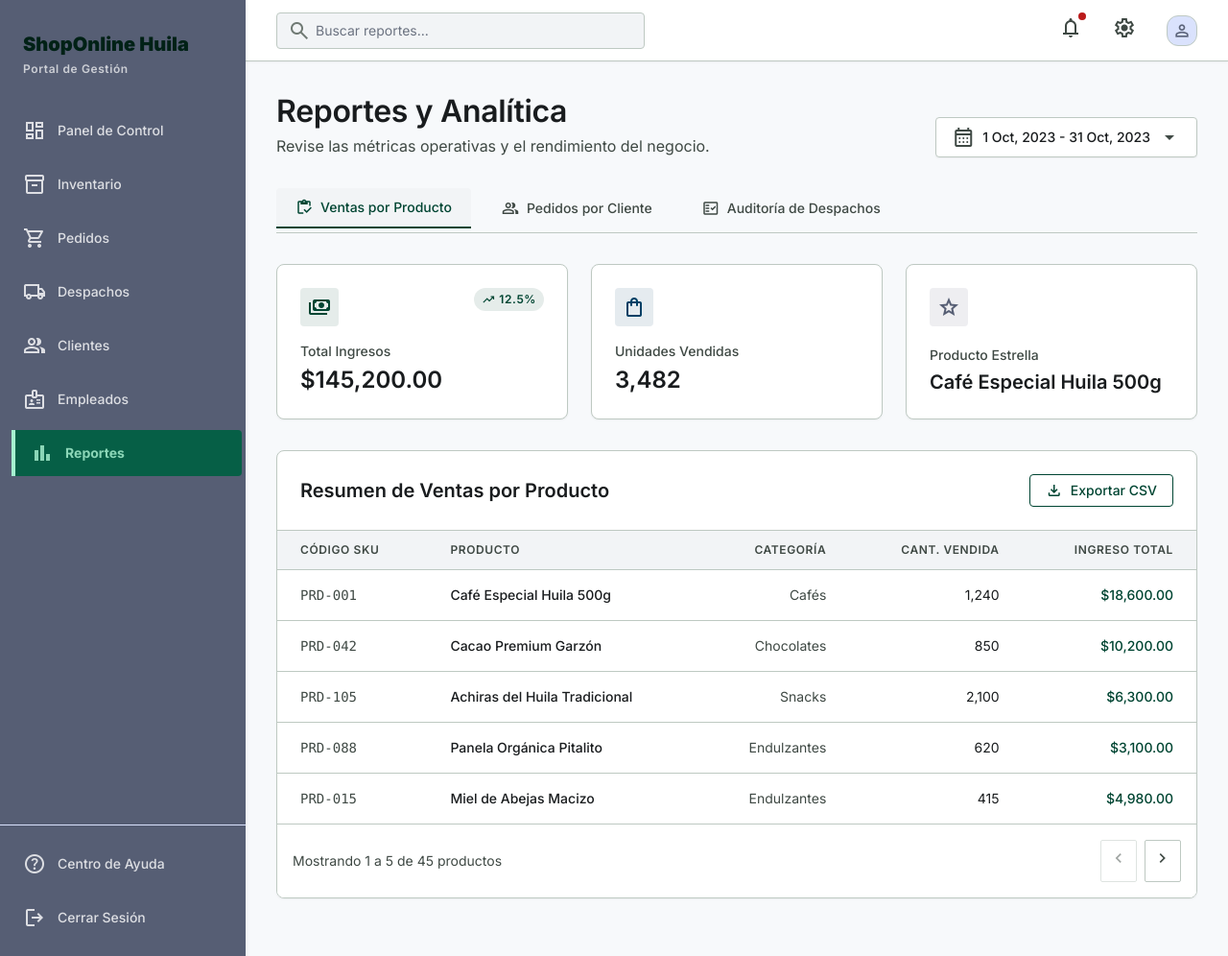
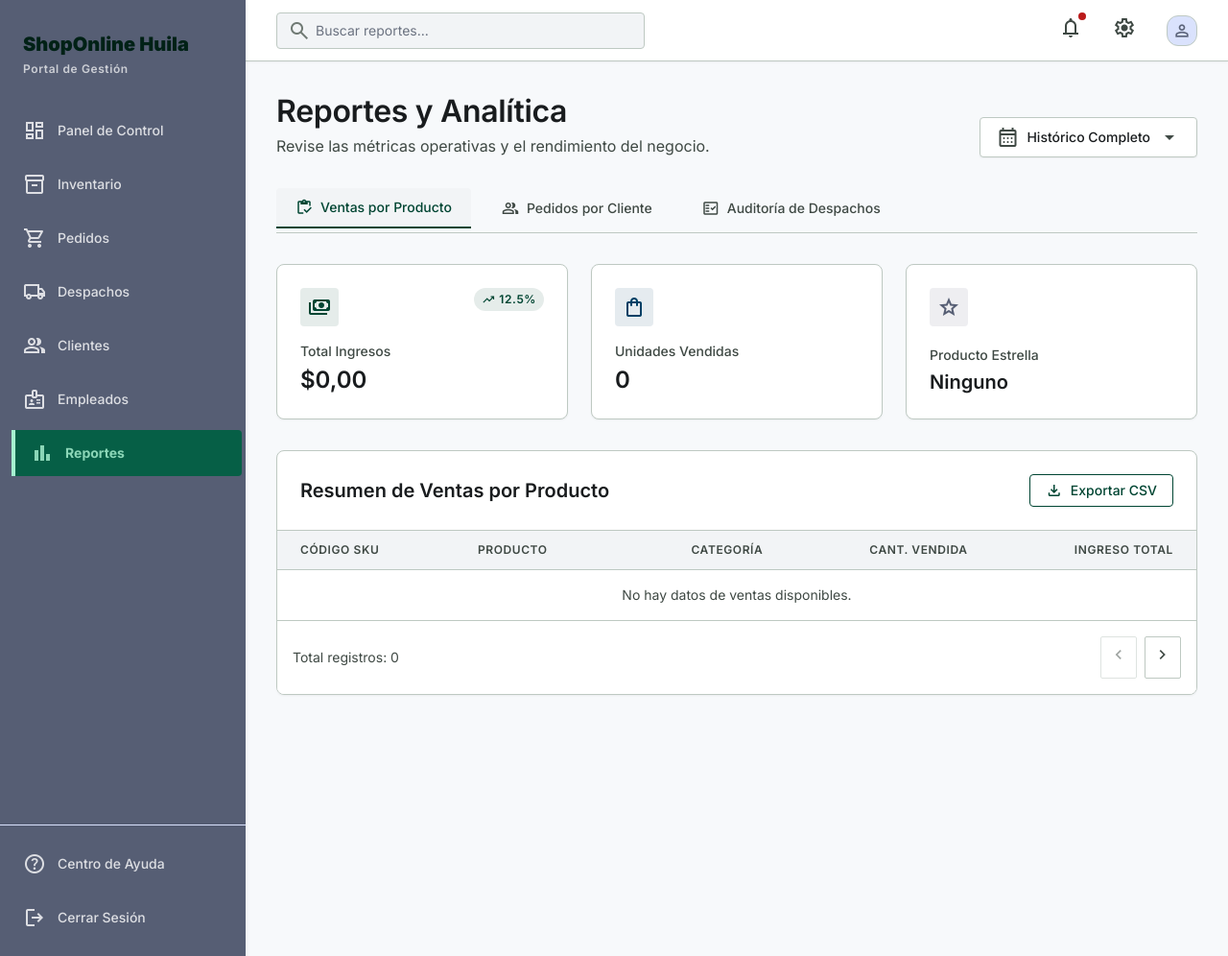
Before and after one commit to crespitosoff/ShopOnline_Huila, a PHP site: page /views/reportes/index.php in a window 1280 px wide. Shown: the whole page at 96% size. Run offline with PHP 8.4, Linux system fonts and the light colour scheme; tables that the repository leaves empty hold one stand-in row (values such as "Sample post"); some libraries are stand-ins or nearby versions.

Commit message:
feat: add dashboard overview, reporting model, and reports view to the shop management system, fase 6

```diff
--- /dev/null
+++ b/models/Reporte.php
@@ -0,0 +1,76 @@
+<?php
+require_once __DIR__ . '/../config/conexion.php';
+
+class Reporte
+{
+    private $db;
+
+    public function __construct()
+    {
+        $this->db = Conexion::conectar();
+    }
+
+    public function obtenerMapeoKPIs()
+    {
+        try {
+            // Total Ingresos (Solo pedidos pagados o enviados)
+            $stmt1 = $this->db->prepare("SELECT SUM(total) as total_ingresos FROM pedidos WHERE id_estado IN (2, 3)");
+            $stmt1->execute();
+            $totalIngresos = $stmt1->fetchColumn() ?: 0;
+
+            // Unidades Vendidas
+            $stmt2 = $this->db->prepare("SELECT SUM(dp.cantidad) as unidades
+                                         FROM detalle_pedidos dp
+                                         INNER JOIN pedidos p ON dp.id_pedido = p.id_pedido
+                                         WHERE p.id_estado IN (2, 3)");
+            $stmt2->execute();
+            $unidadesVendidas = $stmt2->fetchColumn() ?: 0;
+
+            // Producto Estrella
+            $stmt3 = $this->db->prepare("SELECT pr.nombre
+                                         FROM detalle_pedidos dp
+                                         INNER JOIN productos pr ON dp.id_producto = pr.id_producto
+                                         INNER JOIN pedidos p ON dp.id_pedido = p.id_pedido
+                                         WHERE p.id_estado IN (2, 3)
+                                         GROUP BY pr.id_producto
+                                         ORDER BY SUM(dp.cantidad) DESC LIMIT 1");
+            $stmt3->execute();
+            $productoEstrella = $stmt3->fetchColumn() ?: 'Ninguno';
+
+            return [
+                'total_ingresos' => $totalIngresos,
+                'unidades_vendidas' => $unidadesVendidas,
+                'producto_estrella' => $productoEstrella
+            ];
+        } catch (PDOException $e) {
+            error_log("Error en Reporte::obtenerMapeoKPIs -> " . $e->getMessage());
+            return [
+                'total_ingresos' => 0,
+                'unidades_vendidas' => 0,
+                'producto_estrella' => 'Error'
+            ];
+        }
+    }
+
+    public function obtenerVentasPorProducto()
+    {
+        try {
+            $sql = "SELECT pr.id_producto, pr.nombre, c.nombre as categoria,
+                           SUM(dp.cantidad) as cant_vendida,
+                           SUM(dp.cantidad * dp.precio_unitario) as ingreso_total
+                    FROM detalle_pedidos dp
+                    INNER JOIN productos pr ON dp.id_producto = pr.id_producto
+                    INNER JOIN categorias c ON pr.id_categoria = c.id_categoria
+                    INNER JOIN pedidos p ON dp.id_pedido = p.id_pedido
+                    WHERE p.id_estado IN (2, 3)
+                    GROUP BY pr.id_producto
+                    ORDER BY ingreso_total DESC";
+            $stmt = $this->db->prepare($sql);
+            $stmt->execute();
+            return $stmt->fetchAll(PDO::FETCH_ASSOC);
+        } catch (PDOException $e) {
+            error_log("Error en Reporte::obtenerVentasPorProducto -> " . $e->getMessage());
+            return [];
+        }
+    }
+}
--- a/views/reportes/index.php
+++ b/views/reportes/index.php
@@ -1,4 +1,9 @@
 <?php
+require_once __DIR__ . '/../../models/Reporte.php';
+$objReporte = new Reporte();
+$kpis = $objReporte->obtenerMapeoKPIs();
+$ventas = $objReporte->obtenerVentasPorProducto();
+
 $pageTitle = 'Reportes y Analítica - ShopOnline Huila';
 $activePage = 'reportes';
 $searchPlaceholder = 'Buscar reportes...';
@@ -14,7 +19,7 @@ include __DIR__ . '/../layouts/header.php';
     <!-- Date Picker Filter -->
     <button class="flex items-center gap-2 bg-surface-container-lowest border border-outline-variant hover:border-primary px-4 py-2 rounded-lg shadow-sm transition-colors group">
         <span class="material-symbols-outlined text-on-surface-variant group-hover:text-primary transition-colors">calendar_month</span>
-        <span class="font-label-md text-label-md text-on-surface">1 Oct, 2023 - 31 Oct, 2023</span>
+        <span class="font-label-md text-label-md text-on-surface">Histórico Completo</span>
         <span class="material-symbols-outlined text-on-surface-variant">arrow_drop_down</span>
     </button>
 </div>
@@ -50,7 +55,7 @@ include __DIR__ . '/../layouts/header.php';
         </div>
         <div>
             <p class="font-label-md text-label-md text-on-surface-variant mb-1">Total Ingresos</p>
-            <p class="font-headline-md text-headline-md text-on-surface">$145,200.00</p>
+            <p class="font-headline-md text-headline-md text-on-surface">$<?= number_format($kpis['total_ingresos'], 2, ',', '.') ?></p>
         </div>
     </div>
     <!-- KPI Card 2 -->
@@ -62,7 +67,7 @@ include __DIR__ . '/../layouts/header.php';
         </div>
         <div>
             <p class="font-label-md text-label-md text-on-surface-variant mb-1">Unidades Vendidas</p>
-            <p class="font-headline-md text-headline-md text-on-surface">3,482</p>
+            <p class="font-headline-md text-headline-md text-on-surface"><?= number_format($kpis['unidades_vendidas'], 0, ',', '.') ?></p>
         </div>
     </div>
     <!-- KPI Card 3 -->
@@ -74,7 +79,7 @@ include __DIR__ . '/../layouts/header.php';
         </div>
         <div>
             <p class="font-label-md text-label-md text-on-surface-variant mb-1">Producto Estrella</p>
-            <p class="font-headline-sm text-headline-sm text-on-surface truncate">Café Especial Huila 500g</p>
+            <p class="font-headline-sm text-headline-sm text-on-surface truncate" title="<?= htmlspecialchars($kpis['producto_estrella']) ?>"><?= htmlspecialchars($kpis['producto_estrella']) ?></p>
         </div>
     </div>
 </div>
@@ -100,47 +105,25 @@ include __DIR__ . '/../layouts/header.php';
                 </tr>
             </thead>
             <tbody class="font-table-data text-table-data text-on-surface">
-                <tr class="border-b border-outline-variant hover:bg-surface-bright transition-colors">
-                    <td class="py-4 px-6 font-mono text-sm text-on-surface-variant">PRD-001</td>
-                    <td class="py-4 px-6 font-medium">Café Especial Huila 500g</td>
-                    <td class="py-4 px-6 text-right text-on-surface-variant">Cafés</td>
-                    <td class="py-4 px-6 text-right">1,240</td>
-                    <td class="py-4 px-6 text-right font-medium text-primary">$18,600.00</td>
-                </tr>
-                <tr class="border-b border-outline-variant hover:bg-surface-bright transition-colors bg-surface-container-lowest">
-                    <td class="py-4 px-6 font-mono text-sm text-on-surface-variant">PRD-042</td>
-                    <td class="py-4 px-6 font-medium">Cacao Premium Garzón</td>
-                    <td class="py-4 px-6 text-right text-on-surface-variant">Chocolates</td>
-                    <td class="py-4 px-6 text-right">850</td>
-                    <td class="py-4 px-6 text-right font-medium text-primary">$10,200.00</td>
-                </tr>
-                <tr class="border-b border-outline-variant hover:bg-surface-bright transition-colors">
-                    <td class="py-4 px-6 font-mono text-sm text-on-surface-variant">PRD-105</td>
-                    <td class="py-4 px-6 font-medium">Achiras del Huila Tradicional</td>
-                    <td class="py-4 px-6 text-right text-on-surface-variant">Snacks</td>
-                    <td class="py-4 px-6 text-right">2,100</td>
-                    <td class="py-4 px-6 text-right font-medium text-primary">$6,300.00</td>
-                </tr>
-                <tr class="border-b border-outline-variant hover:bg-surface-bright transition-colors bg-surface-container-lowest">
-                    <td class="py-4 px-6 font-mono text-sm text-on-surface-variant">PRD-088</td>
-                    <td class="py-4 px-6 font-medium">Panela Orgánica Pitalito</td>
-                    <td class="py-4 px-6 text-right text-on-surface-variant">Endulzantes</td>
-                    <td class="py-4 px-6 text-right">620</td>
-                    <td class="py-4 px-6 text-right font-medium text-primary">$3,100.00</td>
-                </tr>
-                <tr class="hover:bg-surface-bright transition-colors">
-                    <td class="py-4 px-6 font-mono text-sm text-on-surface-variant">PRD-015</td>
-                    <td class="py-4 px-6 font-medium">Miel de Abejas Macizo</td>
-                    <td class="py-4 px-6 text-right text-on-surface-variant">Endulzantes</td>
-                    <td class="py-4 px-6 text-right">415</td>
-                    <td class="py-4 px-6 text-right font-medium text-primary">$4,980.00</td>
-                </tr>
+                <?php if (empty($ventas)): ?>
+                    <tr><td colspan="5" class="text-center py-4 text-on-surface-variant">No hay datos de ventas disponibles.</td></tr>
+                <?php else: ?>
+                    <?php foreach ($ventas as $index => $v): ?>
+                    <tr class="border-b border-outline-variant hover:bg-surface-bright transition-colors <?= $index % 2 != 0 ? 'bg-surface-container-lowest' : '' ?>">
+                        <td class="py-4 px-6 font-mono text-sm text-on-surface-variant">PRD-<?= str_pad($v['id_producto'], 3, '0', STR_PAD_LEFT) ?></td>
+                        <td class="py-4 px-6 font-medium"><?= htmlspecialchars($v['nombre']) ?></td>
+                        <td class="py-4 px-6 text-right text-on-surface-variant"><?= htmlspecialchars($v['categoria']) ?></td>
+                        <td class="py-4 px-6 text-right"><?= number_format($v['cant_vendida'], 0, ',', '.') ?></td>
+                        <td class="py-4 px-6 text-right font-medium text-primary">$<?= number_format($v['ingreso_total'], 2, ',', '.') ?></td>
+                    </tr>
+                    <?php endforeach; ?>
+                <?php endif; ?>
             </tbody>
         </table>
     </div>
     <!-- Pagination Footer -->
     <div class="p-4 border-t border-outline-variant bg-surface-container-lowest flex items-center justify-between">
-        <span class="font-body-sm text-body-sm text-on-surface-variant">Mostrando 1 a 5 de 45 productos</span>
+        <span class="font-body-sm text-body-sm text-on-surface-variant">Total registros: <?= count($ventas) ?></span>
         <div class="flex gap-2">
             <button class="p-2 rounded border border-outline-variant text-on-surface-variant hover:bg-surface-container-low transition-colors disabled:opacity-50" disabled>
                 <span class="material-symbols-outlined text-[20px]">chevron_left</span>
```
Also changed, not shown: views/dashboard/index.php (+46 -61 lines).
